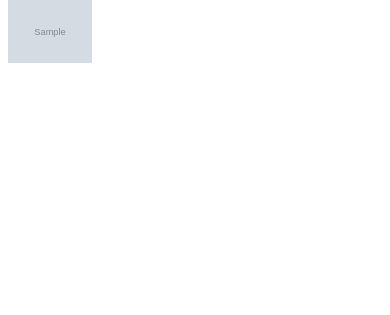
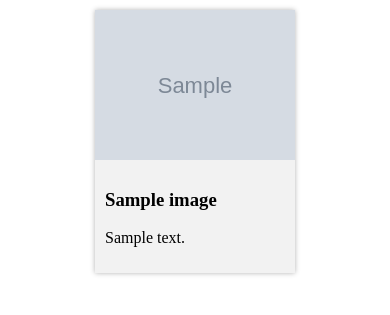
Before and after one commit to DavidPerez007/PicturesRepositoryProject, a Django app: page / in a window 390 px wide. Shown: the part 78-393 px from the top of the page. Run offline with Django 4.2, Linux system fonts and the light colour scheme; tables that the repository leaves empty hold one stand-in row (values such as "Sample post"); grey boxes marked "Sample" are stand-in pictures.

Commit message:
Adding a card format to every image rendered, as well as responsiveness

```diff
--- a/main/static/styles/index.css
+++ b/main/static/styles/index.css
@@ -1,12 +1,24 @@
-.img-container {
-    display: inline;
+.image-container {
+    display: flex;
     flex-wrap: wrap;
-
+    justify-content: center;
   }
 
-  .img-container img {
-    width: calc(25% - 10px);
+  .card {
+    width: 200px;
+    margin: 10px;
+    display: flex;
+    flex-direction: column;
+    box-shadow: 0 0 5px rgba(0, 0, 0, 0.3);
+  }
+
+  .card img {
+    width: 100%;
     height: auto;
-    margin-bottom: 10px;
-    object-fit: contain;
+    object-fit: cover;
   }
+
+  .card-info {
+    padding: 10px;
+    background-color: #f2f2f2;
+  }
--- a/main/templates/index.html
+++ b/main/templates/index.html
@@ -11,11 +11,19 @@
 <body>
     {% include 'header.html' %}
 
-    {% for image in images %}
-        <div class="img-container">
-            <img src="{{image.image.url}}" alt="">
-        </div>
-    {% endfor %}
+    <div class="image-container">
+        {% for image in images %}
+          <div class="card">
+            <img src="{{ image.image.url }}" alt="{{ image.name }}">
+            <div class="card-info">
+              <h3>{{ image.name }}</h3>
+              <p>{{ image.description }}</p>
+            </div>
+          </div>
+        {% endfor %}
+      </div>
+
+
 
 </body>
 </html>
```
